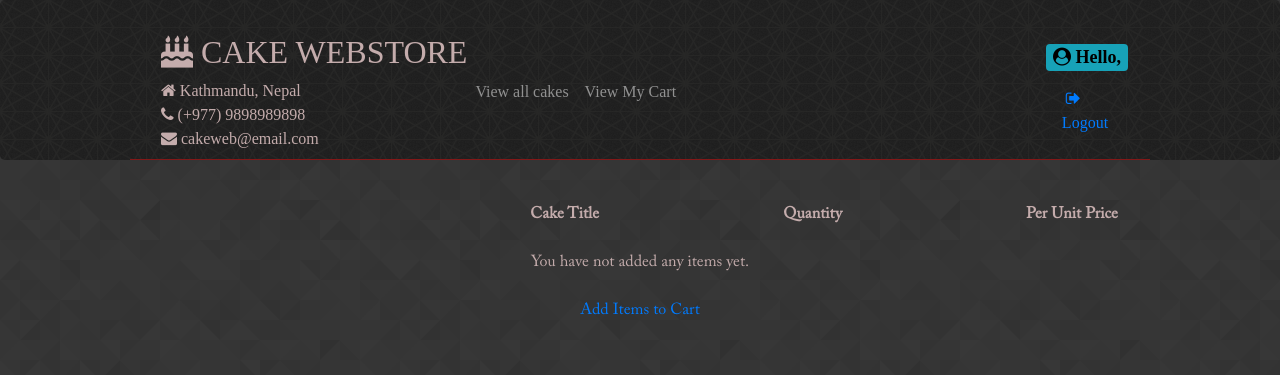
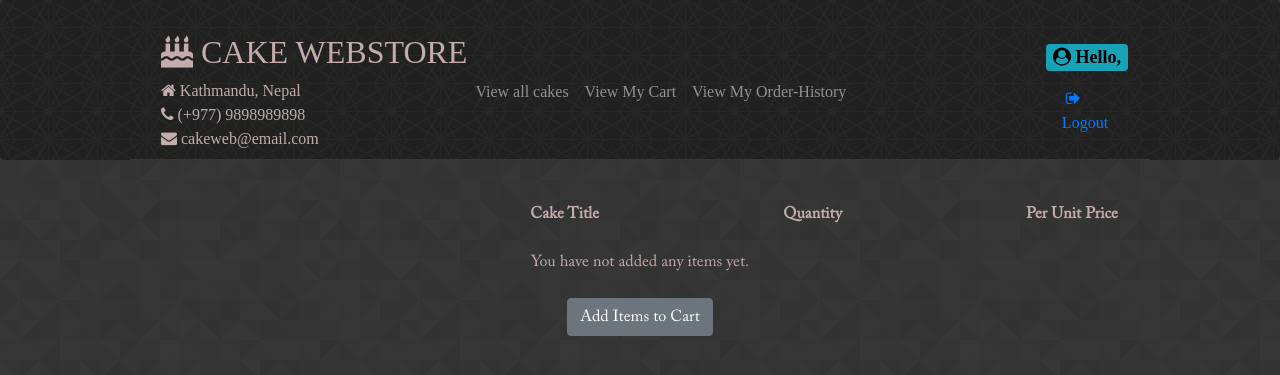
Before and after one commit to BijuAle/STW302CEM, a Django app: page /order_summary/ in a window 1280 px wide. Shown: the top 375 px of the page. Run offline with Django 3.2, Linux system fonts and the light colour scheme; a user stored in the database is signed in; data comes from the database, SQL or seed files in the repository; both versions use the stored data as it was after the commit; some libraries are stand-ins or nearby versions; some web fonts are replaced.

Commit message:
Added feature - view order history

```diff
--- a/cake-webapp/cake-webapp/urls.py
+++ b/cake-webapp/cake-webapp/urls.py
@@ -41,6 +41,9 @@ urlpatterns = [
     # Show Order Summary - Cart
     path(r'order_summary/', store.views.getCart, name='order_summary'),
 
+    # Show Order History
+    path(r'order_history/', store.views.getOrderHistory, name='order_history'),
+
     # Place Order
     path(r'place_order', store.views.place_order, name='place_order'),
 
--- a/cake-webapp/store/templates/base.html
+++ b/cake-webapp/store/templates/base.html
@@ -29,6 +29,7 @@
           <div class="navbar-nav">
             <a class="nav-item nav-link" href="{% url 'listAllCakes' %}">View all cakes</a>
             <a class="nav-item nav-link" href="{% url 'order_summary' %}">View My Cart</a>
+            <a class="nav-item nav-link" href="{% url 'order_history' %}">View My Order-History</a>
           </div>
         </section>
       </div>
--- a/cake-webapp/store/templates/store/order_summary.html
+++ b/cake-webapp/store/templates/store/order_summary.html
@@ -64,8 +64,8 @@
       </tr>
       <tr>
         <td colspan=5>
-          <a href="{% url 'listAllCakes' %}">
-            {% if order %}<span class="btn btn-secondary">Continue Shopping</span>{% else %}Add Items to
+          <a class = 'btn btn-secondary' href="{% url 'listAllCakes' %}">
+            {% if order %}Continue Shopping{% else %}Add Items to
             Cart {% endif %}
           </a>
           {% if order.getCartItems %}
--- a/cake-webapp/store/views.py
+++ b/cake-webapp/store/views.py
@@ -231,7 +231,6 @@ def get_user_pending_order(request):
         ordered=False
     )
     if cart_qs.exists():
-        # Return the only order in the list of filtered orders
         cart = cart_qs[0]
         return cart
     else:
@@ -259,19 +258,24 @@ def place_order(request):
     # get the order being processed
     cart = get_user_pending_order(request)
     if cart == 0:
-        messages.info(request, "Thank you! Your order was placed successfully!")
-        return redirect('order_summary')
+        messages.info(request, "Order already placed!")
 
     # update the placed order
-    cart.update = True
     cart.ordered_date = datetime.datetime.now()
+    cart.ordered = True
     cart.save()
 
     # get all items in the Cart - generates a queryset
-    order_items = order_to_purchase.items.all()
+    order_items = cart.items.all()
 
     # update individual order items
     order_items.update(ordered=True)
 
     messages.info(request, "Thank you! Your order was placed successfully!")
     return redirect('order_summary')
+
+@login_required
+def getOrderHistory(request):
+    history = get_user_complete_order(request)
+    context={'history':history}
+    return render(request, 'store/order_history.html', context)
```
Also changed, not shown: cake-webapp/db.sqlite3, 1 other file.
